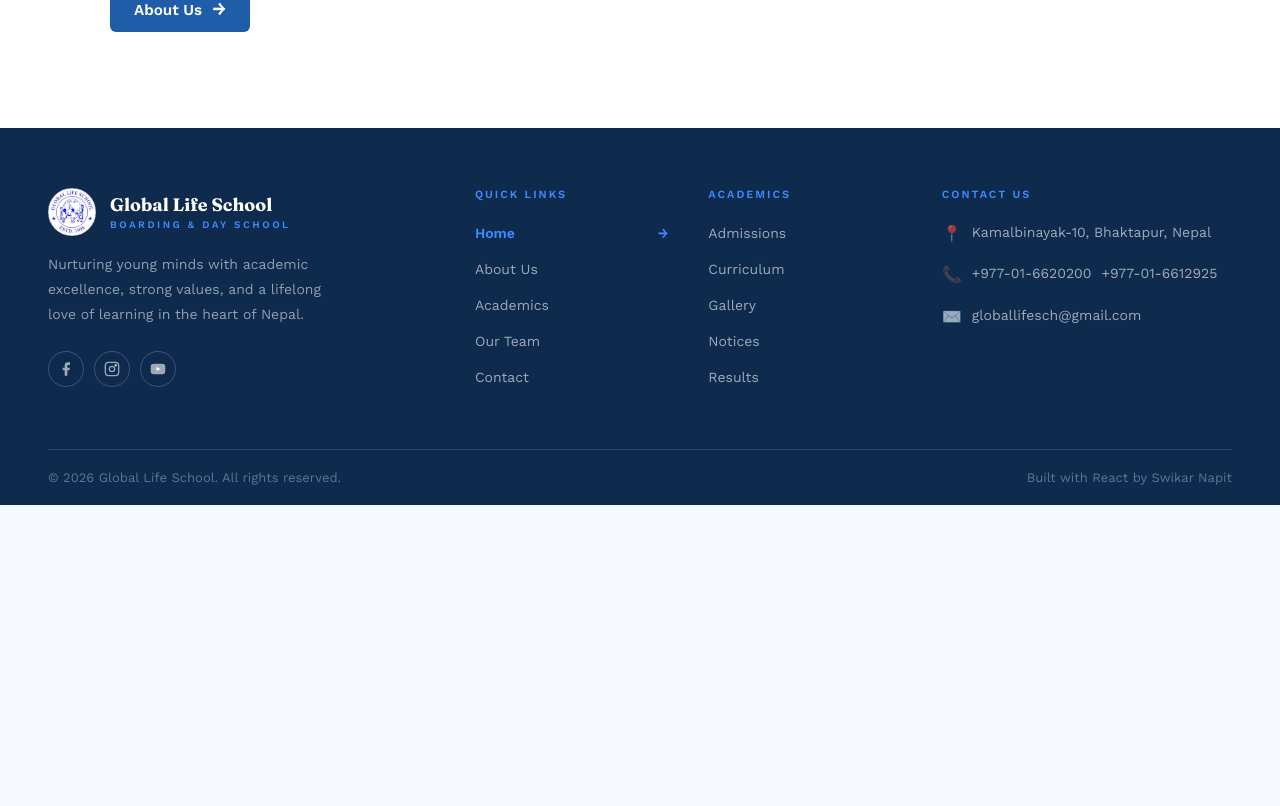
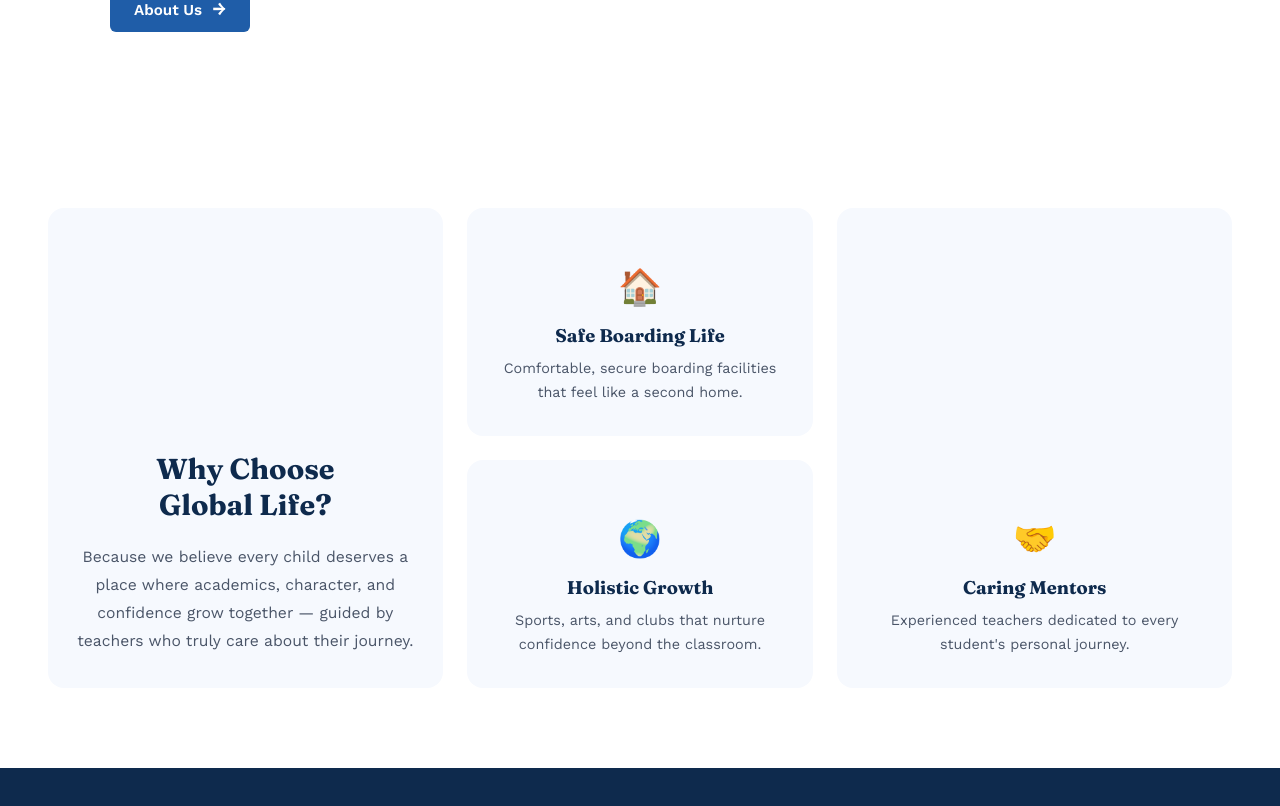
Before and after one commit to swikar-napit/globallife-web, a React (Vite) app: page / in a window 1280 px wide. Shown: the part 1374-2180 px from the top of the page. Before the commit the page ends 1879 px from the top, so only its background shows below. Built offline with nearby package versions, Linux system fonts and the light colour scheme.

Commit message:
why choose us

```diff
--- a/src/components/Footer.jsx
+++ b/src/components/Footer.jsx
@@ -22,12 +22,6 @@ function Footer() {
           <div className="footer-socials">
             <a href="https://www.facebook.com/profile.php?id=100035277070893" className="footer-social-btn" target="_blank" rel="noreferrer" className="footer-social-btn" aria-label="Facebook">
               <svg width="16" height="16" viewBox="0 0 24 24" fill="currentColor"><path d="M18 2h-3a5 5 0 00-5 5v3H7v4h3v8h4v-8h3l1-4h-4V7a1 1 0 011-1h3z"/></svg>
-            </a>
-            <a href="https://instagram.com" target="_blank" rel="noreferrer" className="footer-social-btn" aria-label="Instagram">
-              <svg width="16" height="16" viewBox="0 0 24 24" fill="none" stroke="currentColor" strokeWidth="2"><rect x="2" y="2" width="20" height="20" rx="5"/><circle cx="12" cy="12" r="4"/><circle cx="17.5" cy="6.5" r="1" fill="currentColor"/></svg>
-            </a>
-            <a href="https://youtube.com" target="_blank" rel="noreferrer" className="footer-social-btn" aria-label="Youtube">
-              <svg width="16" height="16" viewBox="0 0 24 24" fill="currentColor"><path d="M22.54 6.42a2.78 2.78 0 00-1.95-1.96C18.88 4 12 4 12 4s-6.88 0-8.59.46a2.78 2.78 0 00-1.95 1.96A29 29 0 001 12a29 29 0 00.46 5.58a2.78 2.78 0 001.95 1.96C5.12 20 12 20 12 20s6.88 0 8.59-.46a2.78 2.78 0 001.95-1.96A29 29 0 0023 12a29 29 0 00-.46-5.58z"/><polygon points="9.75 15.02 15.5 12 9.75 8.98 9.75 15.02" fill="white"/></svg>
             </a>
           </div>
         </div>
--- a/src/index.css
+++ b/src/index.css
@@ -284,6 +284,19 @@ body {
     background: transparent;
     color: var(--navy) !important;
     box-shadow: none;
+  }
+}
+@media (max-width: 1024px) and (min-width: 901px) {
+  .nav-links {
+    gap: 20px;
+  }
+
+  .nav-links li a {
+    font-size: 0.85rem;
+  }
+
+  .navbar {
+    padding: 12px 24px;
   }
 }
 
@@ -914,3 +927,167 @@ body {
   }
 }
 }
+/* TABLET — in-between fix */
+@media (max-width: 1200px) {
+  .hero {
+    padding: 48px 32px;
+    gap: 32px;
+  }
+
+  .hero-heading {
+    font-size: 2.6rem;
+  }
+
+  .hero-content {
+    max-width: 460px;
+  }
+
+  .hero-slideshow {
+    width: 480px;
+    height: 380px;
+  }
+
+  .hero-image-wrap {
+    max-width: 500px;
+  }
+}
+/* FEATURES SECTION */
+.features-section {
+  padding: 80px 48px;
+  background: #FFFFFF;
+}
+
+.features-header {
+  text-align: center;
+  max-width: 600px;
+  margin: 0 auto 48px;
+}
+
+.features-eyebrow {
+  display: inline-block;
+  color: var(--blue-accent);
+  font-size: 0.78rem;
+  font-weight: 700;
+  letter-spacing: 2.5px;
+  text-transform: uppercase;
+  margin-bottom: 12px;
+}
+
+.features-heading {
+  font-family: 'Fraunces', serif;
+  font-size: 2.2rem;
+  font-weight: 700;
+  color: var(--navy);
+}
+
+.features-grid {
+  display: grid;
+  grid-template-columns: repeat(4, 1fr);
+  gap: 28px;
+  max-width: 1200px;
+  margin: 0 auto;
+}
+
+.feature-card {
+  background: var(--bg);
+  border-radius: 16px;
+  padding: 32px 24px;
+  text-align: center;
+  transition: transform 0.3s ease, box-shadow 0.3s ease;
+}
+
+.feature-card:hover {
+  transform: translateY(-6px);
+  box-shadow: 0 16px 32px rgba(14, 42, 77, 0.1);
+}
+
+.feature-icon {
+  font-size: 2.2rem;
+  margin-bottom: 16px;
+}
+
+.feature-title {
+  font-family: 'Fraunces', serif;
+  font-size: 1.15rem;
+  font-weight: 700;
+  color: var(--navy);
+  margin-bottom: 10px;
+}
+
+.feature-text {
+  font-size: 0.9rem;
+  color: #4A5568;
+  line-height: 1.6;
+}
+
+/* FEATURES MOBILE */
+@media (max-width: 1200px) {
+  .features-grid {
+    grid-template-columns: repeat(2, 1fr);
+  }
+}
+
+@media (max-width: 600px) {
+  .features-section {
+    padding: 56px 20px;
+  }
+
+  .features-grid {
+    grid-template-columns: 1fr;
+  }
+}
+.features-bento {
+  display: flex;
+  flex-direction: row;
+  gap: 24px;
+  max-width: 1200px;
+  margin: 0 auto;
+  align-items: stretch;
+  min-height: 480px;
+}
+
+.feature-big {
+  flex: 1;
+  display: flex;
+  flex-direction: column;
+  justify-content: flex-end;
+}
+
+.feature-stack {
+  flex: 1;
+  display: flex;
+  flex-direction: column;
+  gap: 24px;
+}
+
+.feature-small {
+  flex: 1;
+  display: flex;
+  flex-direction: column;
+  justify-content: flex-end;
+}
+
+.feature-question {
+  font-family: 'Fraunces', serif;
+  font-size: 1.8rem;
+  font-weight: 700;
+  color: var(--navy);
+  line-height: 1.25;
+  margin-bottom: 20px;
+}
+
+.feature-answer {
+  font-size: 0.98rem;
+  color: #4A5568;
+  line-height: 1.8;
+}
+@media (max-width: 900px) {
+  .features-bento {
+    flex-direction: column;
+    min-height: auto;
+  }
+
+  .feature-stack {
+    flex-direction: column;
+  }
+}
--- a/src/pages/Home.jsx
+++ b/src/pages/Home.jsx
@@ -10,6 +10,28 @@ const slides = [
   { id: 2, img: slide2, caption: "Welcome Program" },
   { id: 3, img: slide3, caption: "Welcome Program" },
   { id: 4, img: slide1, caption: "Welcome Program" },
+]
+const features = [
+  {
+    icon: "🎓",
+    title: "Academic Excellence",
+    text: "A rigorous curriculum designed to challenge and inspire every learner."
+  },
+  {
+    icon: "🏠",
+    title: "Safe Boarding Life",
+    text: "Comfortable, secure boarding facilities that feel like a second home."
+  },
+  {
+    icon: "🌍",
+    title: "Holistic Growth",
+    text: "Sports, arts, and clubs that nurture confidence beyond the classroom."
+  },
+  {
+    icon: "🤝",
+    title: "Caring Mentors",
+    text: "Experienced teachers dedicated to every student's personal journey."
+  },
 ]
 
 function Home() {
@@ -107,10 +129,41 @@ function Home() {
             </p>
           </div>
           <Link to="/about" className="home-about-btn">
-             About Us <span aria-hidden="true">→</span>
+            About Us <span aria-hidden="true">→</span>
           </Link>
         </div>
       </section>
+     <section className="features-section">
+  <div className="features-bento">
+    <div className="feature-card feature-big">
+      <span className="feature-question">Why Choose<br />Global Life?</span>
+      <p className="feature-answer">
+        Because we believe every child deserves a place where academics,
+        character, and confidence grow together — guided by teachers who
+        truly care about their journey.
+      </p>
+    </div>
+
+    <div className="feature-stack">
+      <div className="feature-card feature-small">
+        <div className="feature-icon">{features[1].icon}</div>
+        <h3 className="feature-title">{features[1].title}</h3>
+        <p className="feature-text">{features[1].text}</p>
+      </div>
+      <div className="feature-card feature-small">
+        <div className="feature-icon">{features[2].icon}</div>
+        <h3 className="feature-title">{features[2].title}</h3>
+        <p className="feature-text">{features[2].text}</p>
+      </div>
+    </div>
+
+    <div className="feature-card feature-big">
+      <div className="feature-icon">{features[3].icon}</div>
+      <h3 className="feature-title">{features[3].title}</h3>
+      <p className="feature-text">{features[3].text}</p>
+    </div>
+  </div>
+</section>
     </>
   )
 }
```
